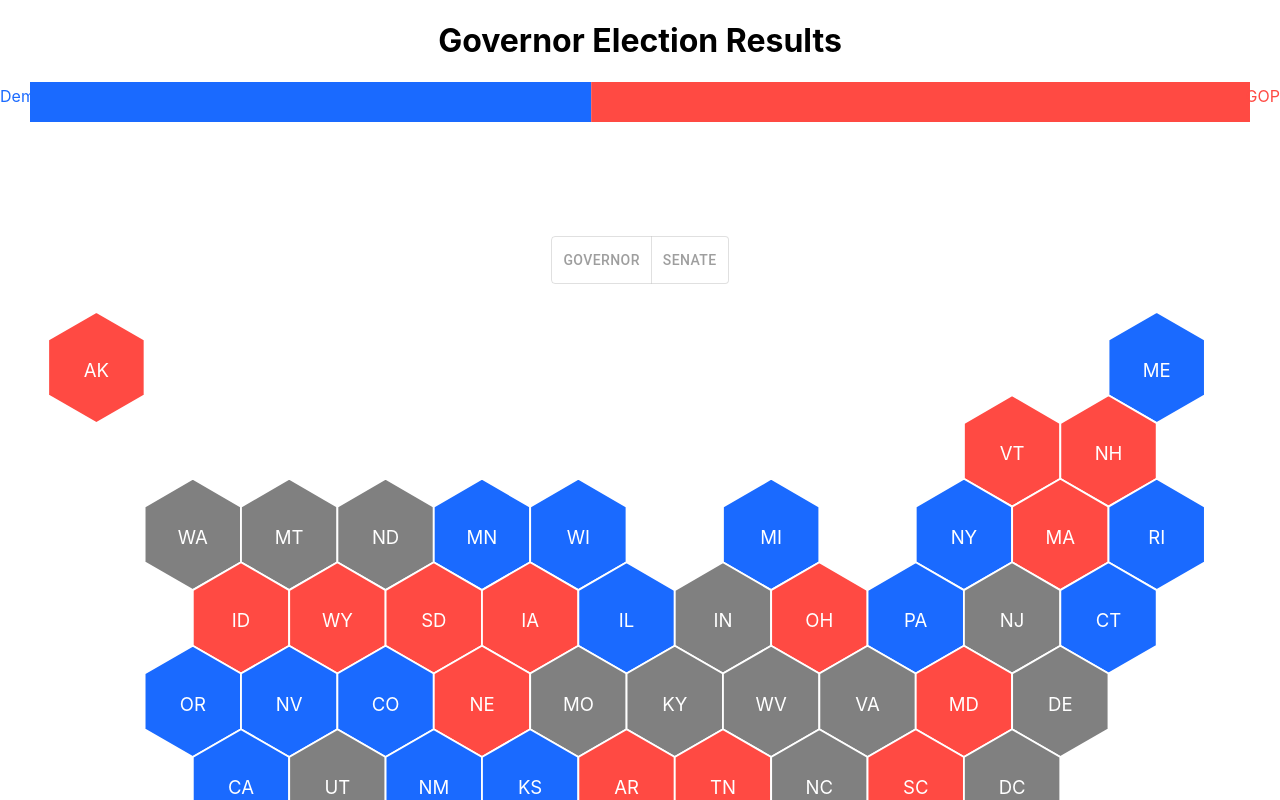
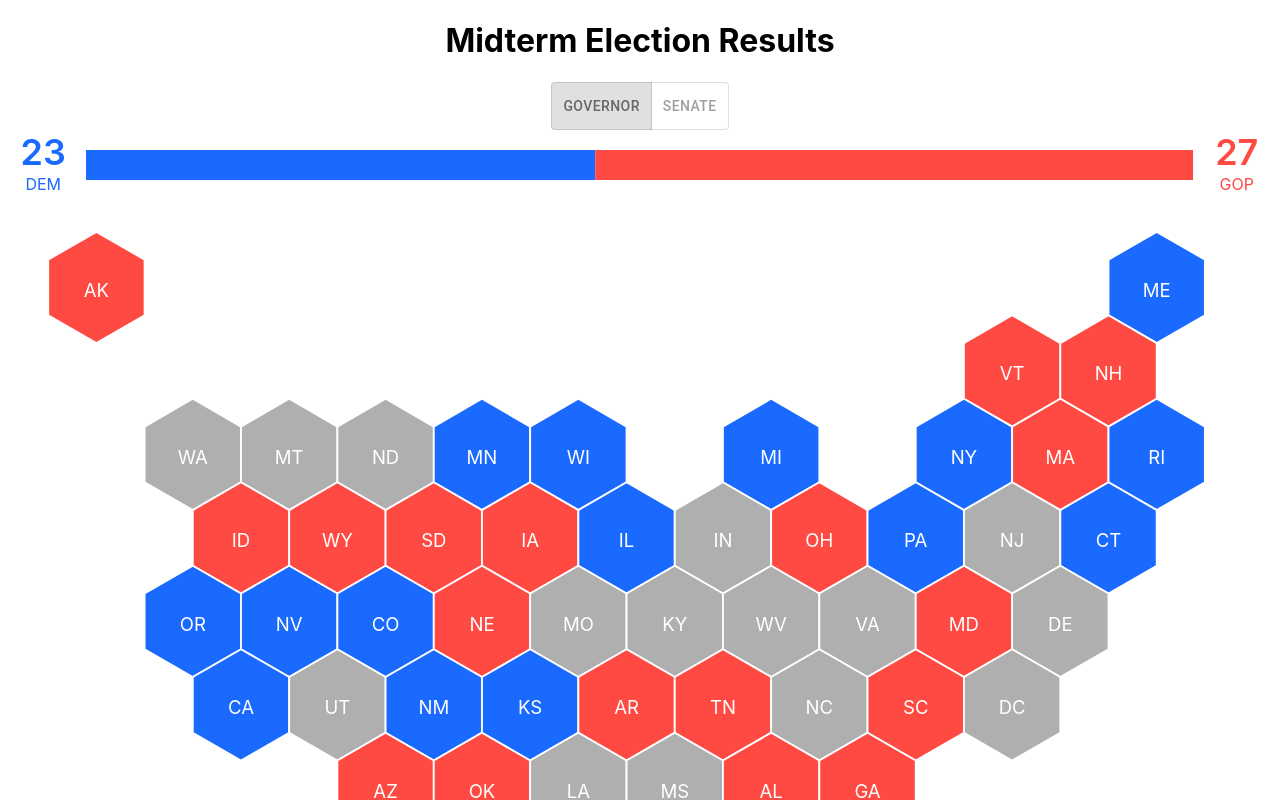
Before and after one commit to daniellecarrick/midterms-hex-map, a React (Create React App) app: page / in a window 1280 px wide. Shown: the top 800 px of the page. Built offline with nearby package versions, Linux system fonts and the light colour scheme.

Commit message:
MAP IS DONE (for now)

```diff
--- a/src/components/chart-components/colors.js
+++ b/src/components/chart-components/colors.js
@@ -1,3 +1,4 @@
 export const BLUE = "#1A6AFF";
 export const RED = "#FF4A43";
-export const GREY = "#ececec";
+export const GREEN = "rgb(83, 138, 20)";
+export const GREY = "#AFAFAF";
--- a/src/components/chart-components/utils.js
+++ b/src/components/chart-components/utils.js
@@ -35,8 +35,8 @@ export const combineChartDimensions = dimensions => {
 
   return {
     ...parsedDimensions,
-    boundedHeight: Math.max(parsedDimensions.height - parsedDimensions.marginTop - parsedDimensions.marginBottom, 0),
-    boundedWidth: Math.max(parsedDimensions.width - parsedDimensions.marginLeft - parsedDimensions.marginRight, 0),
+    innerHeight: Math.max(parsedDimensions.height - parsedDimensions.marginTop - parsedDimensions.marginBottom, 0),
+    innerWidth: Math.max(parsedDimensions.width - parsedDimensions.marginLeft - parsedDimensions.marginRight, 0),
   }
 }
 
--- a/src/components/map/map-page.js
+++ b/src/components/map/map-page.js
@@ -1,4 +1,4 @@
-import React from "react";
+import React, { useState } from "react";
 import results from "../../assets/results-top-level.json";
 import ToggleButton from "@material-ui/lab/ToggleButton";
 import ToggleButtonGroup from "@material-ui/lab/ToggleButtonGroup";
@@ -7,15 +7,31 @@ import StackedBar from "./stackedBar";
 
 // Map from https://github.com/schreiaj/frc-attrition-hex-map
 const MapPage = ({}) => {
+  const [data, setData] = useState(results.G);
+  const [election, setElection] = useState("gov");
+
+  const handleClick = whichRace => {
+    if (whichRace === "gov") {
+      setData(results.G);
+      setElection("gov");
+    } else if (whichRace === "sen") {
+      setData(results.S);
+      setElection("sen");
+    }
+  };
   return (
     <div>
-      <h1>Governor Election Results</h1>
-      <StackedBar data={results.G} />
-      <ToggleButtonGroup>
-        <ToggleButton>Governor</ToggleButton>
-        <ToggleButton>Senate</ToggleButton>
+      <h1>Midterm Election Results</h1>
+      <ToggleButtonGroup value={election}>
+        <ToggleButton onClick={() => handleClick("gov")} value={"gov"}>
+          Governor
+        </ToggleButton>
+        <ToggleButton onClick={() => handleClick("sen")} value={"sen"}>
+          Senate
+        </ToggleButton>
       </ToggleButtonGroup>
-      <USMap data={results.G} />
+      <StackedBar data={data} election={election} />
+      <USMap data={data} />
     </div>
   );
 };
--- a/src/components/map/map.js
+++ b/src/components/map/map.js
@@ -1,9 +1,7 @@
 import React from "react";
 import * as d3 from "d3";
 import State from "./state";
-import {RED, BLUE, GREY} from "../chart-components/colors";
-import ToggleButton from "@material-ui/lab/ToggleButton";
-import ToggleButtonGroup from "@material-ui/lab/ToggleButtonGroup";
+import { RED, BLUE, GREY, GREEN } from "../chart-components/colors";
 
 const STATES = [
   { abbr: "AK", name: "Alaska", region: "west" },
@@ -83,8 +81,8 @@ const USMap = ({ data }) => {
   // Establish color range
   let colorRange = d3
     .scaleOrdinal()
-    .domain(["GOP", "Dem", null])
-    .range([RED, BLUE, GREY]);
+    .domain(["GOP", "Dem", "Ind", null])
+    .range([RED, BLUE, GREEN, GREY]);
 
   // associate each state with the race result
   STATES.forEach(state => {
@@ -118,7 +116,7 @@ const USMap = ({ data }) => {
                     bgColor={
                       STATES[index].results
                         ? colorRange(STATES[index].results[0][2])
-                        : "grey"
+                        : GREY
                     }
                     key={`${index}`}
                     x={xOff * (x + rowOffset)}
--- a/src/components/map/stackedBar.js
+++ b/src/components/map/stackedBar.js
@@ -5,69 +5,87 @@ import { RED, BLUE } from "../chart-components/colors";
 import { useChartDimensions } from "../chart-components/utils";
 
 const componentStyles = {
+  chartContainer: {
+    display: "flex"
+  },
   demText: {
-    fill: BLUE
+    color: BLUE,
+    width: "100px",
+    margin: 0
   },
   gopText: {
-    fill: RED,
-    textAnchor: "end"
+    color: RED,
+    width: "100px",
+    margin: 0
+  },
+  number: {
+    fontSize: 36,
+    fontWeight: 600
+  },
+  chart: {
+    width: "100%"
   }
 };
 
-const StackedBar = ({ classes, data }) => {
+const StackedBar = ({ classes, data, election }) => {
   const [ref, dimensions] = useChartDimensions({
-    marginBottom: 77
+    marginBottom: 0,
+    marginLeft: 0,
+    marginRight: 0,
+    marginTop: 20
   });
+  // not every seat is up for relection, so we start with the current totals
+  const results = { sen: { dem: 23, gop: 42 }, gov: { dem: 7, gop: 7 } };
 
-  console.log("dimensions", dimensions);
-  const results = { dem: 7, gop: 7 };
+  // and add to them with the results.
   Object.keys(data).map(function(race) {
-    console.log(data[race][2][0][2]);
     if (data[race][2][0][2] === "GOP") {
-      results.gop++;
+      results[election].gop++;
     } else if (data[race][2][0][2] === "Dem") {
-      results.dem++;
+      results[election].dem++;
     }
   });
-  const margin = { top: 0, left: 30, right: 30, bottom: 0 };
   const width = dimensions.width;
-  const innerWidth = width - margin.left - margin.right;
+  const max = results[election].dem + results[election].gop;
   const xScale = d3
     .scaleLinear()
-    .domain([0, 50])
-    .range([0, innerWidth]);
-
-  console.log(results);
+    .domain([0, max])
+    .range([0, dimensions.innerWidth]);
+  console.log("max", max, dimensions.innerWidth);
   return (
-    <div ref={ref}>
-      <svg width={width}>
-        <g transform={`translate(${0},0)`}>
-          <text className={classes.demText} y={20} x={0}>
-            Dem
-          </text>
-        </g>
-        <g transform={`translate(${margin.left},0)`}>
+    <div className={classes.chartContainer}>
+      <p className={classes.demText}>
+        <span className={classes.number}>{results[election].dem}</span> <br />{" "}
+        DEM
+      </p>
+      <div ref={ref} className={classes.chart}>
+        <svg width={width} height={70}>
+          <g
+            transform={`translate(${dimensions.marginLeft},${
+              dimensions.marginTop
+            })`}
+          >
             <rect
-            width={xScale(results.dem)}
-            height={40}
+              width={xScale(results[election].dem)}
+              height={30}
               y={0}
               x={0}
               fill={BLUE}
             />
 
             <rect
-            width={xScale(results.gop)}
-            height={40}
-            x={xScale(results.dem)}
+              width={xScale(results[election].gop)}
+              height={30}
+              x={xScale(results[election].dem)}
               fill={RED}
             />
           </g>
-        <g transform={`translate(${width},20)`}>
-          <text className={classes.gopText} textAnchor={"end"}>
+        </svg>
+      </div>
+      <p className={classes.gopText}>
+        <span className={classes.number}>{results[election].gop}</span> <br />
         GOP
-          </text>
-        </g>
-      </svg>
+      </p>
     </div>
   );
 };
```
Lines whose indentation alone changed are shown as unchanged.
